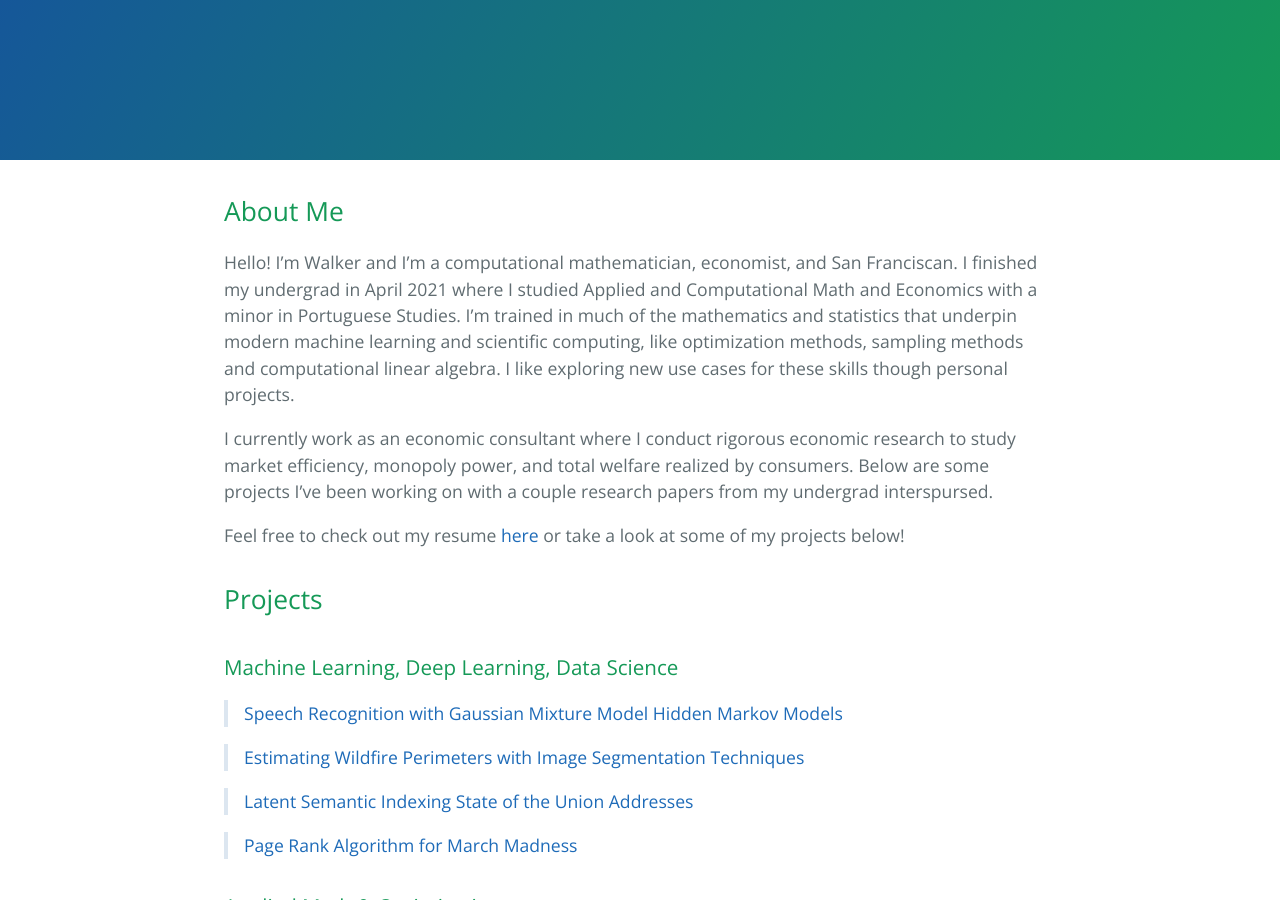
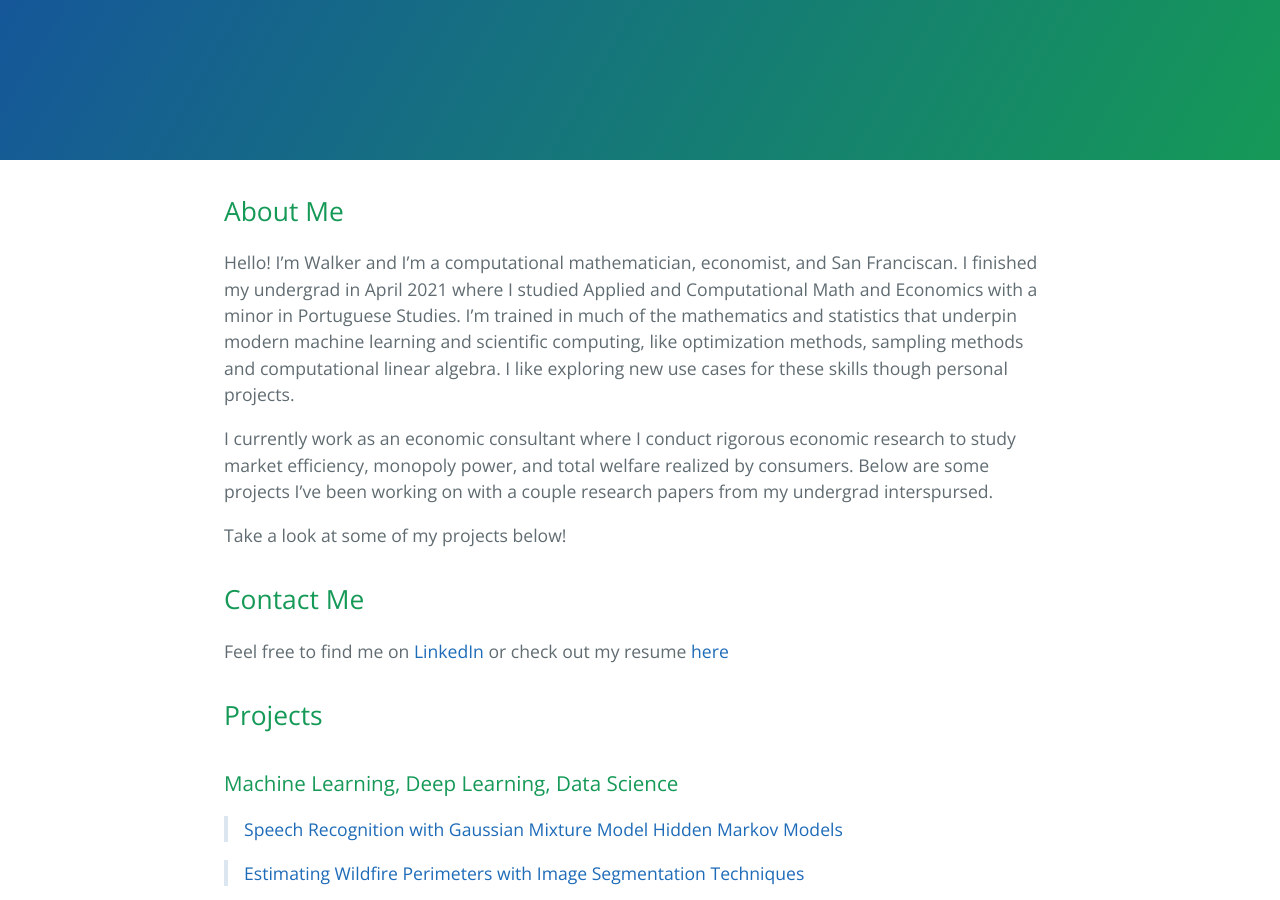
Before and after one commit to walkerhughes/portfolio, a Jekyll site: the page built from index.md, in a window 1280 px wide and 900 px high. Built offline with Jekyll 4.4.1, drawn with Linux system fonts in a browser that asks for light colours; our own code applies the rules of GitHub Pages for plain Markdown files.

Commit message:
Update index.md

```diff
--- a/index.md
+++ b/index.md
@@ -8,7 +8,11 @@ Hello! I'm Walker and I'm a computational mathematician, economist, and San Fran
 
 I currently work as an economic consultant where I conduct rigorous economic research to study market efficiency, monopoly power, and total welfare realized by consumers. Below are some projects I've been working on with a couple research papers from my undergrad interspursed.
 
-<p>Feel free to check out my resume <a href="./Hughes, Walker.pdf">here</a> or take a look at some of my projects below!</p>
+Take a look at some of my projects below!
+
+## Contact Me
+
+<p>Feel free to find me on <a href="https://www.linkedin.com/in/walker-hughes/"> LinkedIn </a> or check out my resume <a href="./Hughes, Walker.pdf">here</a></p>
 
 ## Projects
 
```
